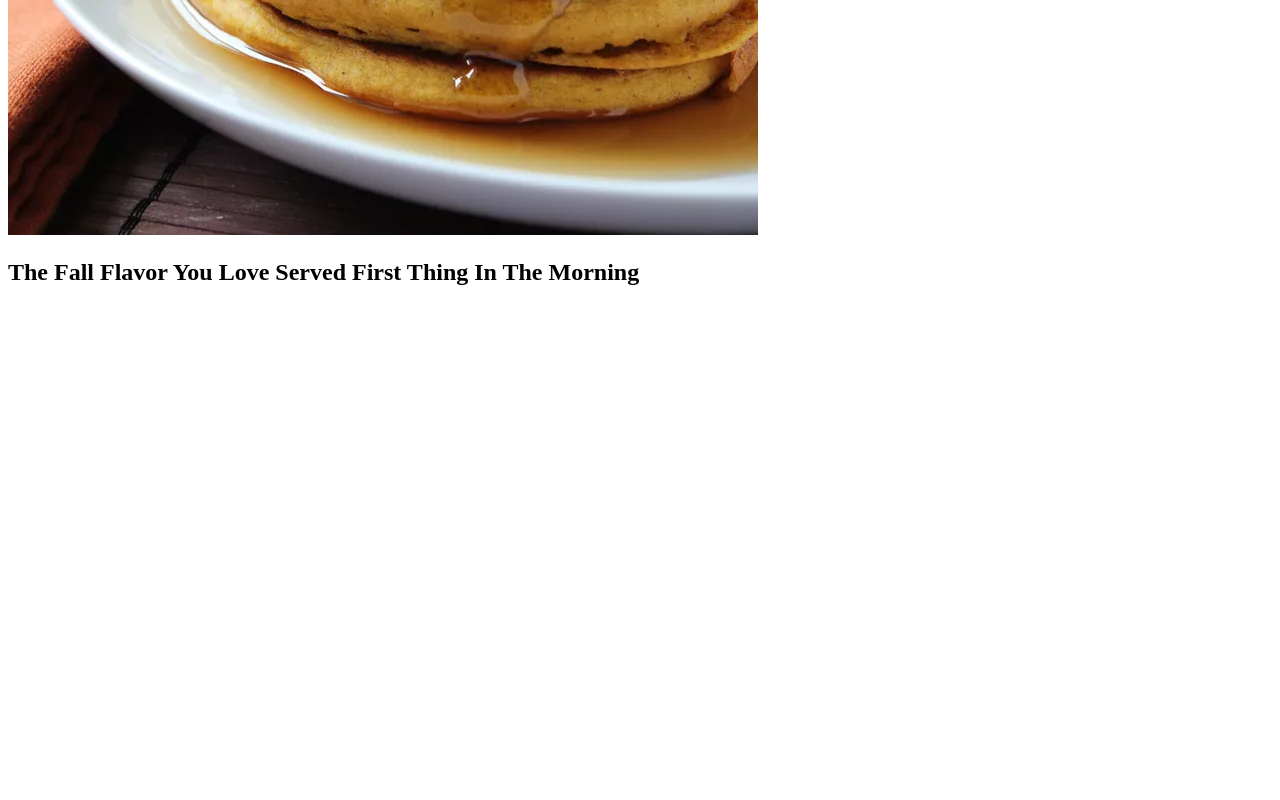
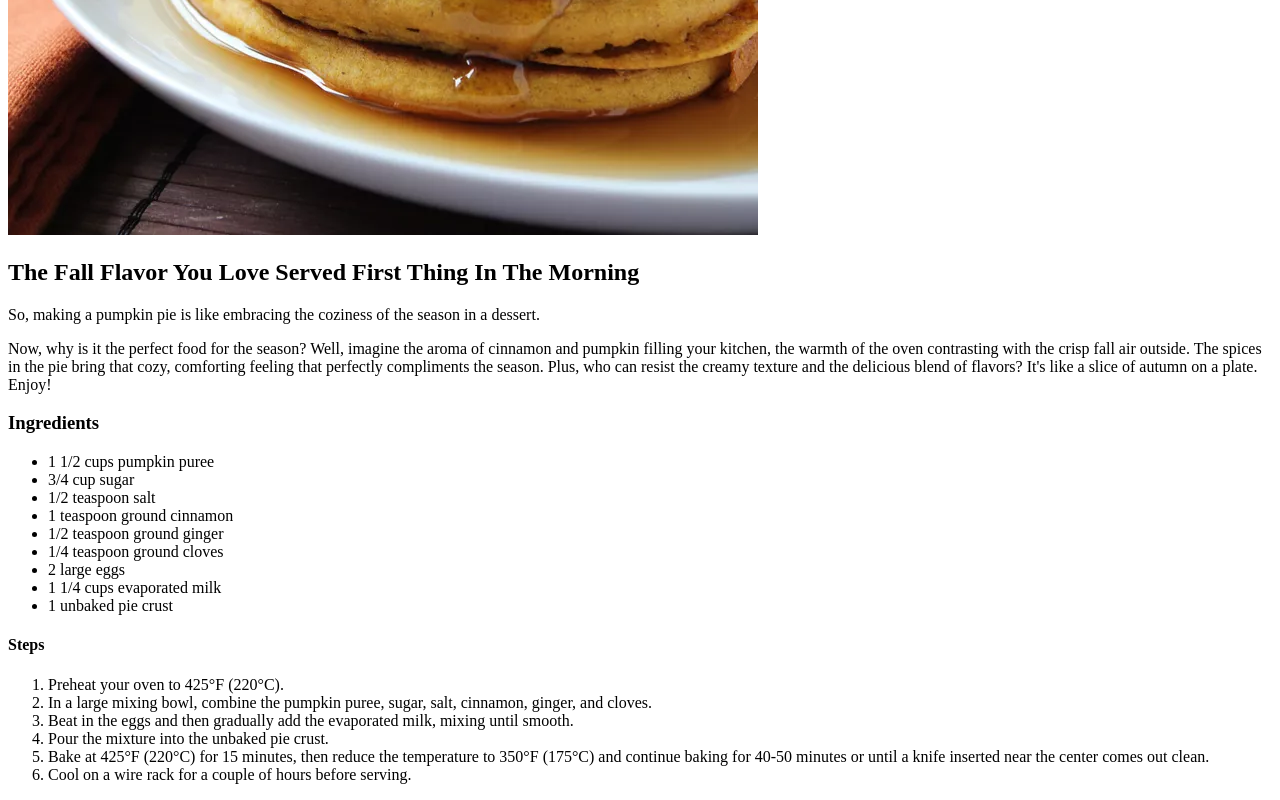
Before and after one commit to cark-rolo/odin-recipes, a plain HTML site: page recipes/ppancakes.html in a window 1280 px wide. Shown: the part 408-1208 px from the top of the page. Before the commit the page ends 800 px from the top, so only its background shows below. Drawn offline with Linux system fonts and the light colour scheme.

Commit message:
Add description of recipe, ingredients, and steps

```diff
--- a/recipes/ppancakes.html
+++ b/recipes/ppancakes.html
@@ -10,5 +10,34 @@
     <img src="../imgs/pancakes.jpg">
 
     <h2>The Fall Flavor You Love Served First Thing In The Morning</h2>
+
+    <p>So, making a pumpkin pie is like embracing the coziness of the season in a dessert.</p>
+
+    <p>Now, why is it the perfect food for the season? Well, imagine the aroma of cinnamon and pumpkin filling your kitchen, the warmth of the oven contrasting with the crisp fall air outside.
+
+    The spices in the pie bring that cozy, comforting feeling that perfectly compliments the season. Plus, who can resist the creamy texture and the delicious blend of flavors? It's like a slice of autumn on a plate. Enjoy!</p>
+
+    <h3>Ingredients</h3>
+    <ul>
+        <li>1 1/2 cups pumpkin puree</li>
+        <li>3/4 cup sugar</li>
+        <li>1/2 teaspoon salt</li>
+        <li>1 teaspoon ground cinnamon</li>
+        <li>1/2 teaspoon ground ginger</li>
+        <li>1/4 teaspoon ground cloves</li>
+        <li>2 large eggs</li>
+        <li>1 1/4 cups evaporated milk</li>
+        <li>1 unbaked pie crust</li>
+    </ul>
+
+    <h4>Steps</h4>
+    <ol>
+        <li>Preheat your oven to 425°F (220°C).</li>
+        <li>In a large mixing bowl, combine the pumpkin puree, sugar, salt, cinnamon, ginger, and cloves.</li>
+        <li>Beat in the eggs and then gradually add the evaporated milk, mixing until smooth.</li>
+        <li>Pour the mixture into the unbaked pie crust.</li>
+        <li>Bake at 425°F (220°C) for 15 minutes, then reduce the temperature to 350°F (175°C) and continue baking for 40-50 minutes or until a knife inserted near the center comes out clean.</li>
+        <li>Cool on a wire rack for a couple of hours before serving.</li>
+    </ol>
 </body>
 </html>
```
